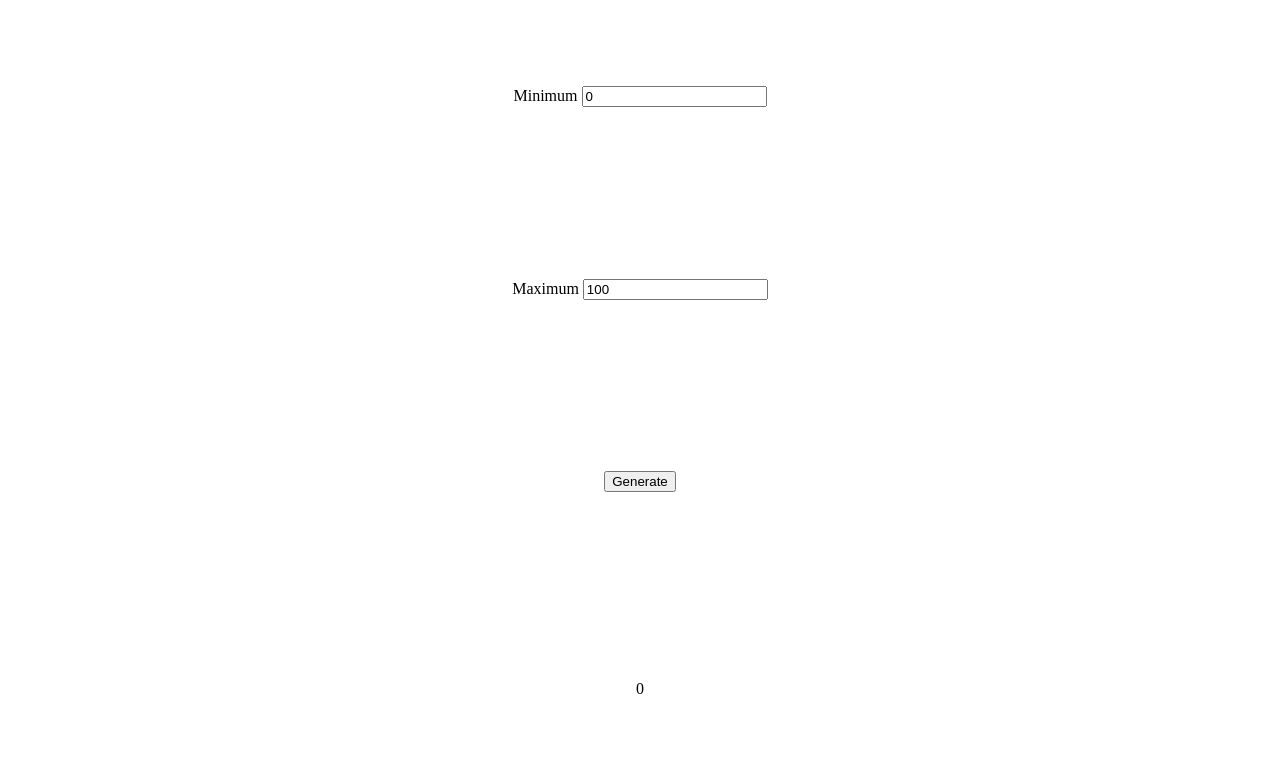
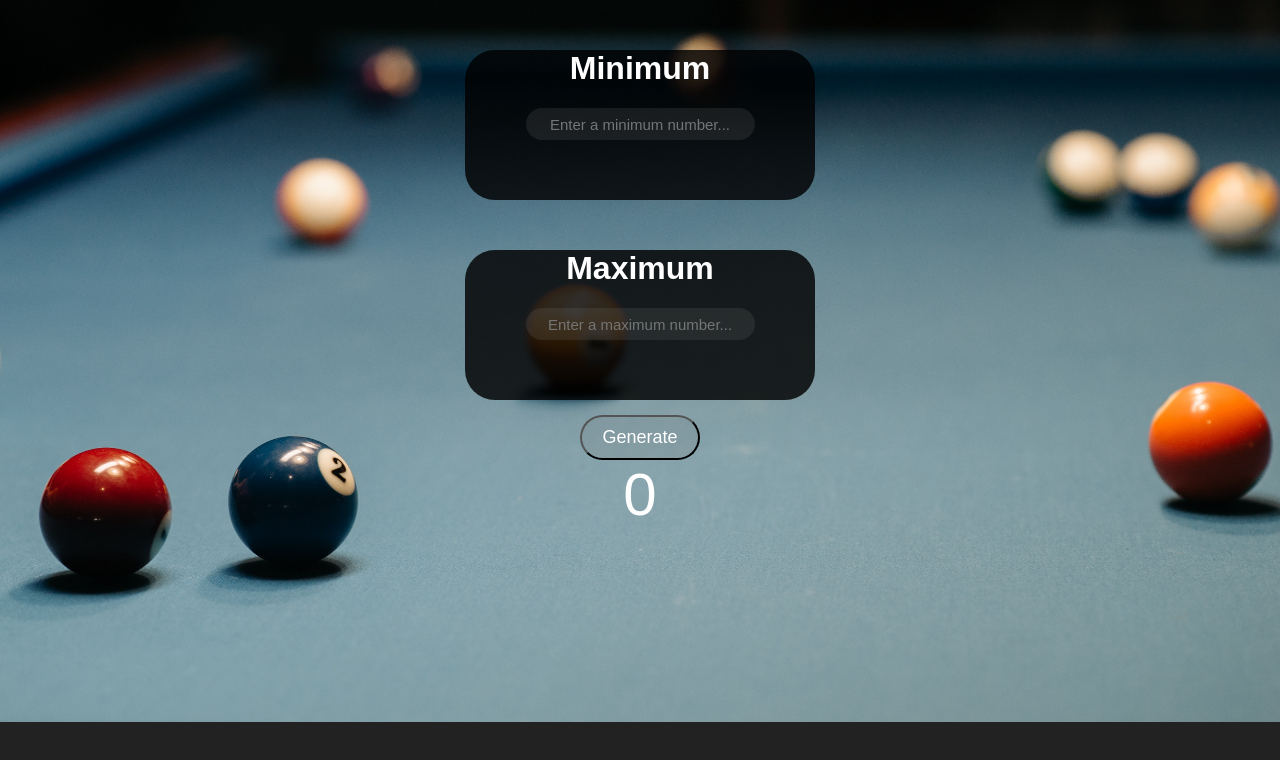
Before and after one commit to Ren-mayday/Generate-Random-Number, a plain HTML site: page index.html in a window 1280 px wide. Drawn offline with Linux system fonts and the light colour scheme; a web font is replaced by a local one.

Commit message:
added design

```diff
--- a/app.js
+++ b/app.js
@@ -1,10 +1,8 @@
 window.onload = function () {
-  debugger;
   document.getElementById("generateButton").onclick = generateRandomNumber;
 };
 
 function generateRandomNumber() {
-  debugger;
   const minimum = document.getElementById("minimum").value;
   const maximum = document.getElementById("maximum").value;
 
--- a/index.html
+++ b/index.html
@@ -5,20 +5,41 @@
     <meta http-equiv="X-UA-Compatible" content="IE=edge" />
     <meta name="viewport" content="width=device-width, initial-scale=1.0" />
     <link rel="stylesheet" href="./style.css" />
+
+    <link rel="preconnect" href="https://fonts.googleapis.com" />
+    <link rel="preconnect" href="https://fonts.gstatic.com" crossorigin />
+    <link
+      href="https://fonts.googleapis.com/css2?family=Gemunu+Libre:wght@300&display=swap"
+      rel="stylesheet"
+    />
+
     <title>Random Number Generator</title>
   </head>
   <body>
-    <div>
-      <label for="minimum">Minimum</label>
-      <input type="text" value="0" id="minimum" name="minimum" />
+    <div class="container">
+      <div class="minimum-number">
+        <label for="minimum-display-number"><h1>Minimum</h1></label>
+        <input
+          type="text"
+          placeholder="Enter a minimum number..."
+          id="minimum"
+          name="minimum"
+        />
+      </div>
+      <div class="maximum-number">
+        <label for="maximum-display-number"><h1>Maximum</h1></label>
+        <input
+          type="text"
+          placeholder="Enter a maximum number..."
+          id="maximum"
+          name="maximum"
+        />
+      </div>
+      <div class="result-number">
+        <button id="generateButton">Generate</button>
+        <p id="result">0</p>
+      </div>
     </div>
-    <div>
-      <label for="maximum">Maximum</label>
-      <input type="text" value="100" id="maximum" name="maximum" />
-    </div>
-    <button id="generateButton">Generate</button>
-    <p id="result">0</p>
-
     <script type="text/javascript" src="app.js"></script>
   </body>
 </html>
--- a/style.css
+++ b/style.css
@@ -1,7 +1,61 @@
 body {
-  width: 100vw;
-  height: 100vh;
-  display: grid;
-  place-items: center;
-  margin: 0;
+  background-image: url(img/pexels-pavel-danilyuk.jpg);
+  background-color: #222;
+  background-repeat: no-repeat;
+  background-size: 100%;
+  background-position: center;
+  font-family: "Gemunu Libre", sans-serif;
 }
+
+.minimum-number,
+.maximum-number {
+  height: 150px;
+  width: 350px;
+  background: #000000d0;
+  color: white;
+  display: block;
+  margin: auto;
+  margin-top: 50px;
+  text-align: center;
+  border-radius: 30px;
+}
+
+#maximum,
+#minimum {
+  display: block;
+  margin: auto;
+  text-align: center;
+  border: none;
+  outline: none;
+  padding: 0.5em 1em;
+  border-radius: 18px;
+  background: #7c7c7c2b;
+  color: white;
+  font-size: 15px;
+  font-family: "Gemunu Libre", sans-serif;
+}
+
+#generateButton {
+  display: block;
+  margin: auto;
+  margin-top: 15px;
+  background: #7c7c7c2b;
+  color: white;
+  cursor: pointer;
+  font-family: "Gemunu Libre", sans-serif;
+  font-size: 18px;
+  padding: 10px 20px;
+  border-radius: 30px;
+  transition: 0.2s ease-in-out;
+}
+
+#generateButton:hover {
+  background: #7c7c7c6b;
+}
+
+#result {
+  text-align: center;
+  color: white;
+  font-size: 60px;
+  margin-top: 0%;
+}
```
Also changed, not shown: img/pexels-pavel-danilyuk.jpg (added), minimumNumber.PNG (deleted).
